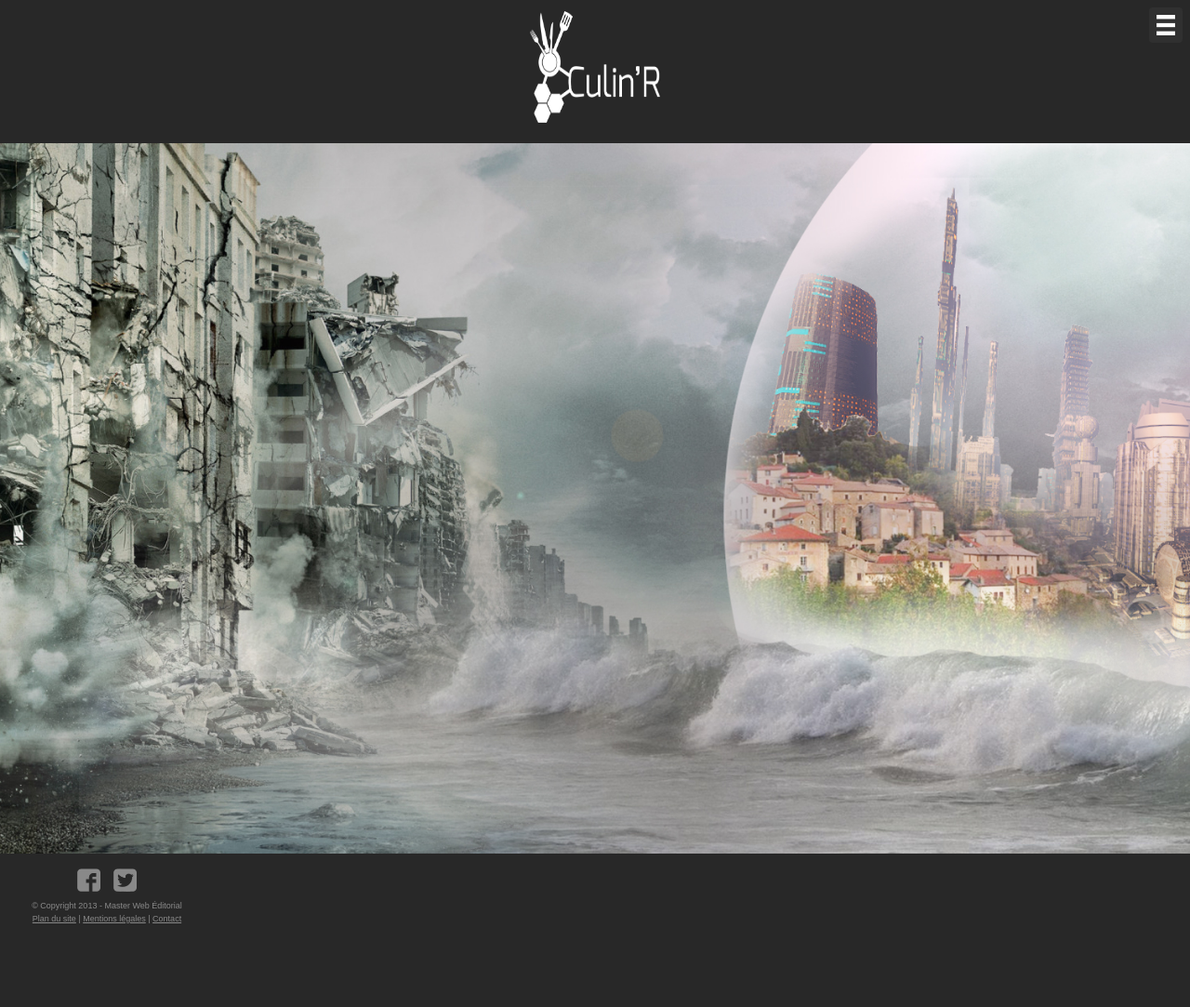
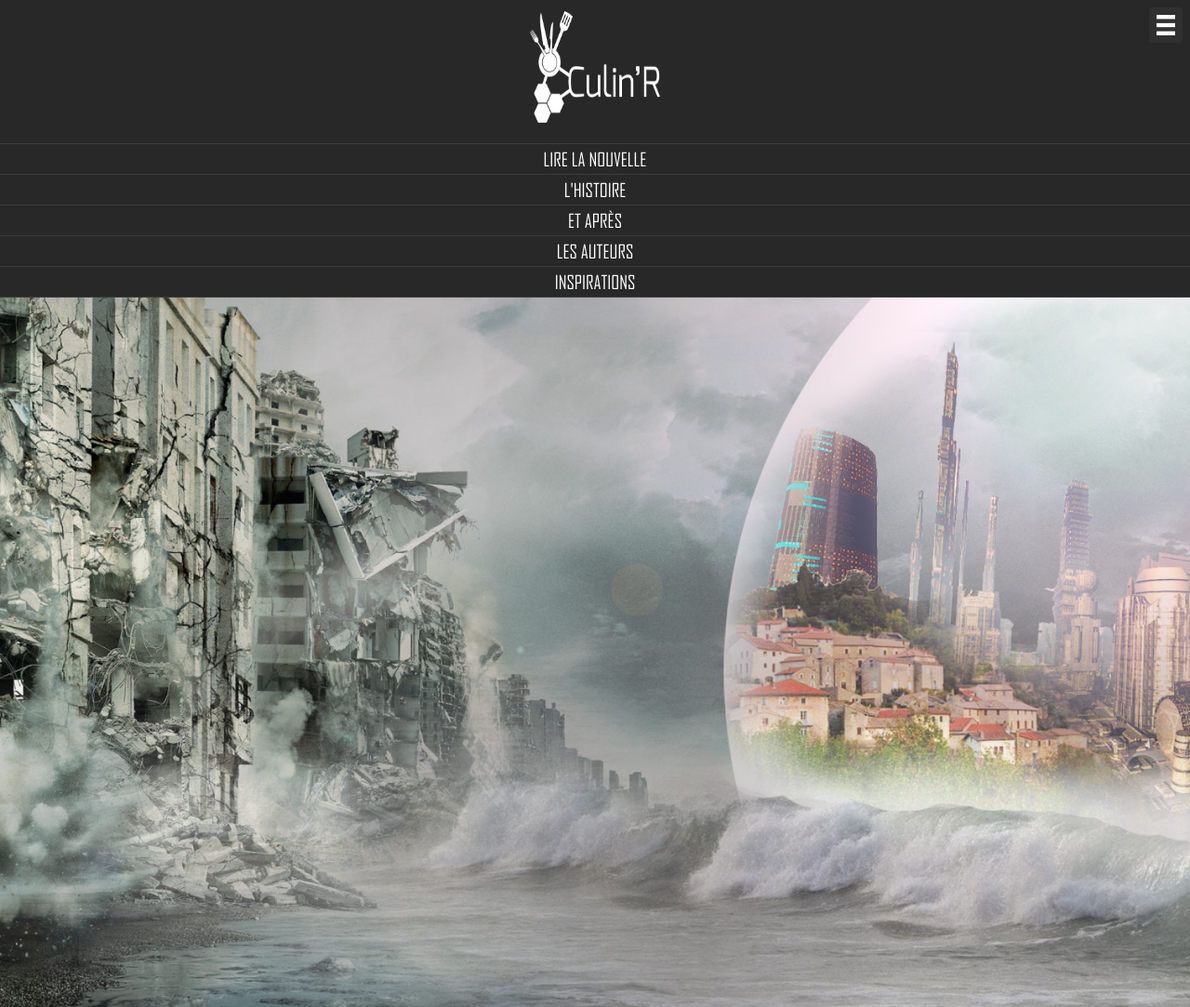
Before and after one commit to HackLo/projet-ter, a PHP site: page / in a window 1280 px wide. Shown: the top 1083 px of the page at 93% size. Before the commit the page ends 993 px from the top, so only its background shows below. Run offline with PHP 8.4, Linux system fonts and the light colour scheme.

Commit message:
Remise au propre du menu

```diff
--- a/global.css
+++ b/global.css
@@ -127,9 +127,9 @@ header #divLogo img {
 	position: relative;
 	top: 0;
 
-	transform: translateY(-50%);
+	/*transform: translateY(-50%);
 	-webkit-transform: translateY(-50%);
-	-moz-transform: translateY(-50%);
+	-moz-transform: translateY(-50%);*/
 }
 
 nav {
@@ -142,10 +142,10 @@ nav {
 	-moz-transform: translateY(50%);
 	position: relative;
 	width: 230px;
-	background-color: red;*/
+	background-color: red;
+
+	top: 50%;*/
 	position: absolute;
-	top: 50%;
-
 }
 
 nav > ul {
@@ -410,7 +410,7 @@ footer {
 
 	/* --------------------------- HEADER MOBILE ---------------------------------- */
 	header {
-		border: 0px red solid;
+		border: 0px blue solid;
 		padding-right: 0px;
 		position: relative;
 		width: 100%;
@@ -422,6 +422,7 @@ footer {
 	}
 
 	header #divLogo {
+		border: 0px green solid;
 		display: block;
 		margin: 0;
 		padding: 0px;
@@ -445,19 +446,24 @@ footer {
 
 	/* --------------------------- MENU MOBILE ---------------------------------- */
 	nav {
-		display: none;
+		border: 0px red solid;
+		display: block;
 		position: relative;
 		width: 100%;
 	}
 
 	/* ---------------------------------------- Style des items du menu principal*/
-	nav ul li {
+	nav > ul {
+		position: relative;
+		width: 100%;
+	}
+	nav > ul > li {
 		line-height: 32px;
 		margin: 0;
 		width: 100%;
 	}
 
-	nav > ul > li a {
+	nav > ul > li > a {
 		line-height: 20px;
 	}
 
--- a/index.php
+++ b/index.php
@@ -16,6 +16,7 @@
 		<meta name="author" content="Esther WIEST, Loïc BAROUTY, Lucas LEROUX, Mélanie ROY, Romain OUVRARD, Vasylyna GOLOVNYA">
 		<meta name="description" content="Site de médiatisation de la nouvelle de TER">
 		<meta name="keywords" content="nouvelle, ter">
+		<meta name="viewport" content="width=640">
 
 		<!-- LIENS VERS LES FICHIERS CSS -->
 		<link rel="stylesheet" href="global.css">
@@ -23,7 +24,7 @@
 		<!-- AJOUT DU JAVASCRIPT VIA LES FICHIERS CI-DESSOUS -->
 		<?php include_once("scripts/scripts.php"); ?>
 	</head>
-	<body onresize="reorganiser()">
+	<body onresize="reorganiser()" onload="">
 		<!-- INCLUSION DU HEADER -->
 		<?php include_once("header.php"); ?>
 
```
